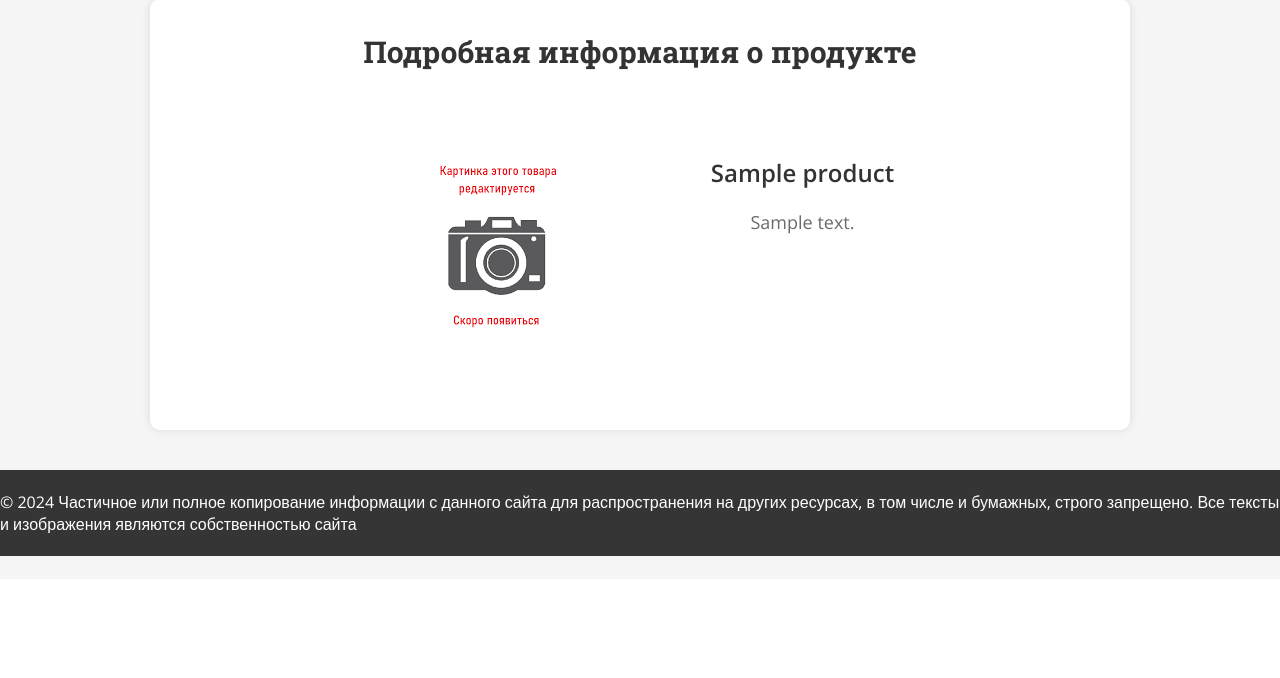
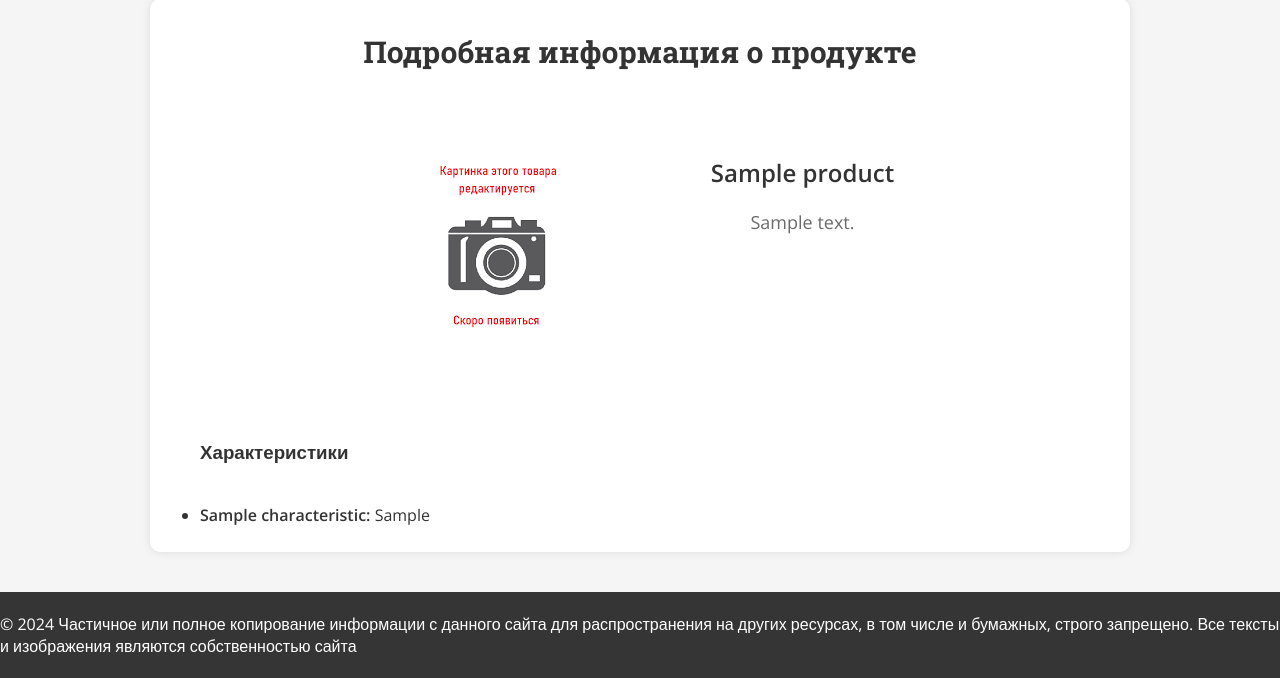
Before and after one commit to kanisimoff44/RuverAuto, a FastAPI app: template app/templates/products.html in a window 1280 px wide. Shown: the part 221-899 px from the top of the page. Before the commit the page ends 777 px from the top, so only its background shows below. Run offline with FastAPI, Linux system fonts and the light colour scheme; the template is opened without the code that fills it: most values are stand-ins (such as "Sample title", 1, 10 or a date in 2020); parts of the project's set-up code (start-up, migrations or seed data) failed here and were passed over.

Commit message:
feature(characteristics): add characteristics of products

```diff
--- a/app/products/router.py
+++ b/app/products/router.py
@@ -1,4 +1,5 @@
 from fastapi import APIRouter
+# from fastapi_cache.decorator import cache
 
 from app.products.dao import ProductsDAO
 from app.products.schemas import SProductsAll, SProductsDetail
@@ -20,7 +21,6 @@ async def get_all_products() -> list[SProductsAll]:
         list[Products]: list of products
     """
     products = await ProductsDAO.get_all()
-
     for product in products:
         check_img(product)
 
--- a/app/templates/products.html
+++ b/app/templates/products.html
@@ -16,5 +16,17 @@
       <p class="product-description">{{ product.description }}</p>
     </div>
   </div>
+  <div class="product-characteristics">
+    <ul>
+      <h3 class="characteristics-title">Характеристики</h3>
+      <br>
+      {% for characteristic in product.characteristics %}
+        <li class="product-characteristic">
+          <strong>{{ characteristic.name_of_characteristic }}:</strong>
+          {{ characteristic.value_of_characteristic }}
+        </li>
+      {% endfor %}
+    </ul>
+  </div>
 </div>
 {% endblock content %}
```
Also changed, not shown: app/products/dao.py (+8 -2 lines).
